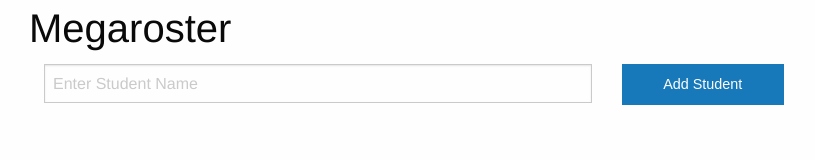
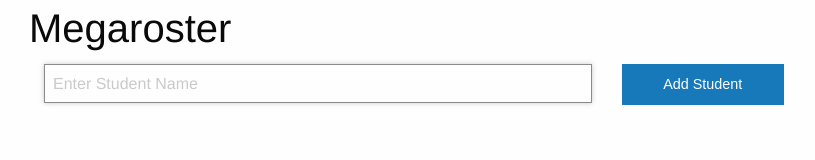
Before and after one commit to EricChavarria/megaroster, a plain HTML site: page index.html in a window 1280 px wide. Shown: the whole page, without its empty margins (226-1041 px from the left). Drawn offline with Linux system fonts and the light colour scheme.

Commit message:
AutoFocus and require

```diff
--- a/index.html
+++ b/index.html
@@ -19,6 +19,8 @@
                             type="text"
                             name="studentName"
                             placeholder="Enter Student Name"
+                            autofocus
+                            required
                         >
                     </div>
                     <div class="small-3 columns">
```
